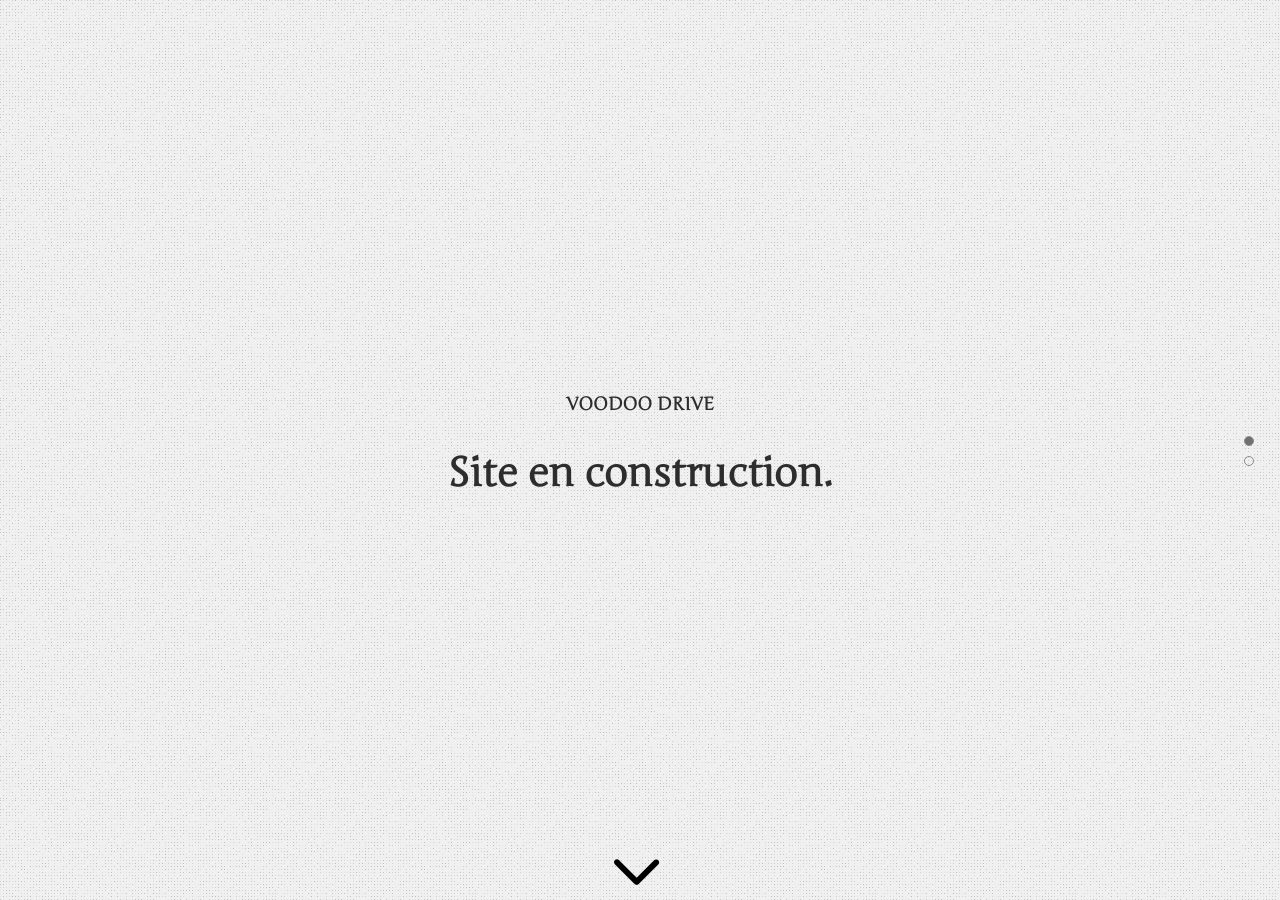
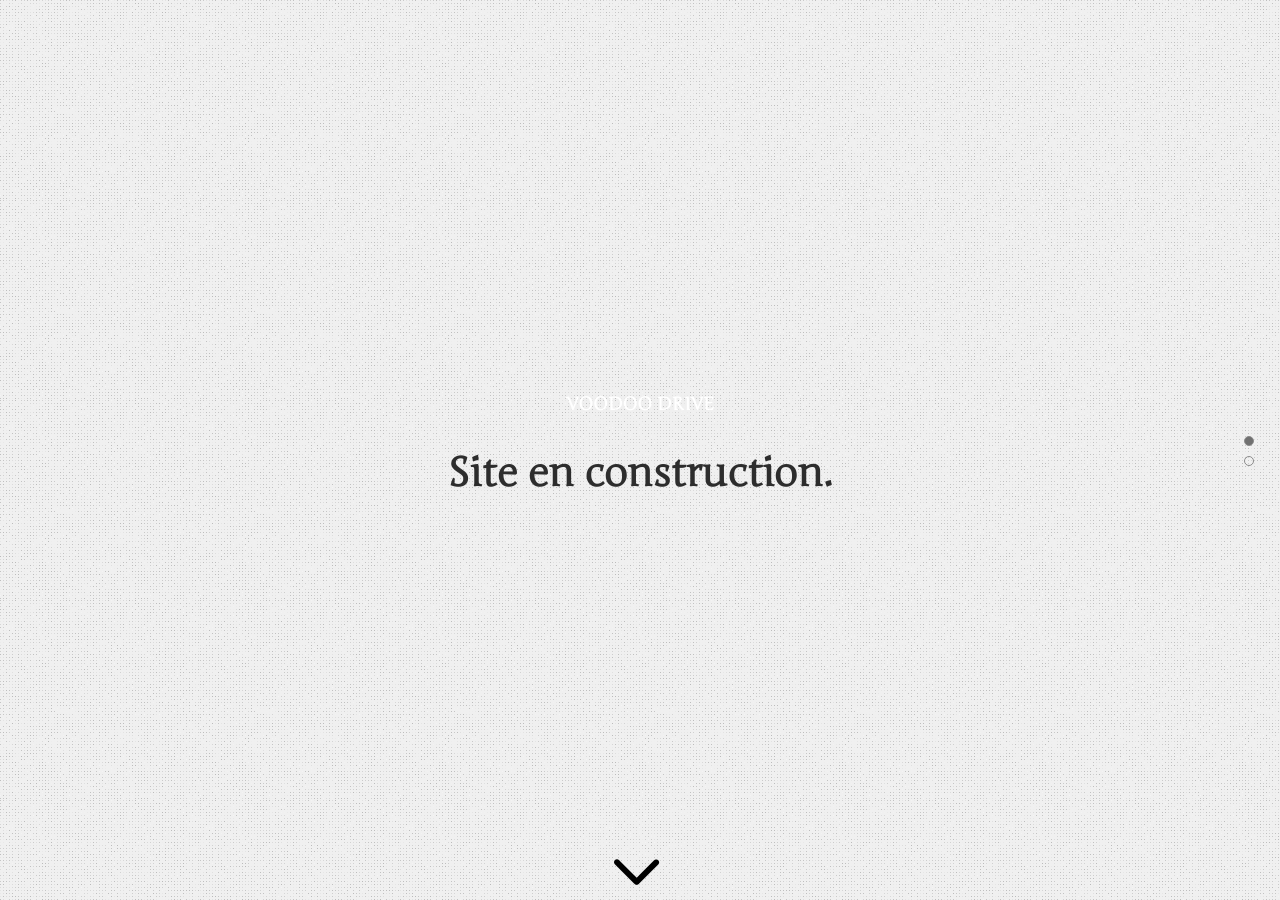
Before and after one commit to nbass03/VD, a Jekyll site: the page built from index.html, in a window 1280 px wide. Built offline with Jekyll 4.4.1, drawn with Linux system fonts in a browser that asks for light colours; comment, search, counter and statistics services are not loaded.

Commit message:
Update simple-texture-home.scss

```diff
--- a/_sass/simple-texture-home.scss
+++ b/_sass/simple-texture-home.scss
@@ -19,6 +19,8 @@ h1 {
     font-size: 1em;
 
     text-transform: uppercase;
+
+    color: $color-text-light;
 }
 
 h2 {
```
